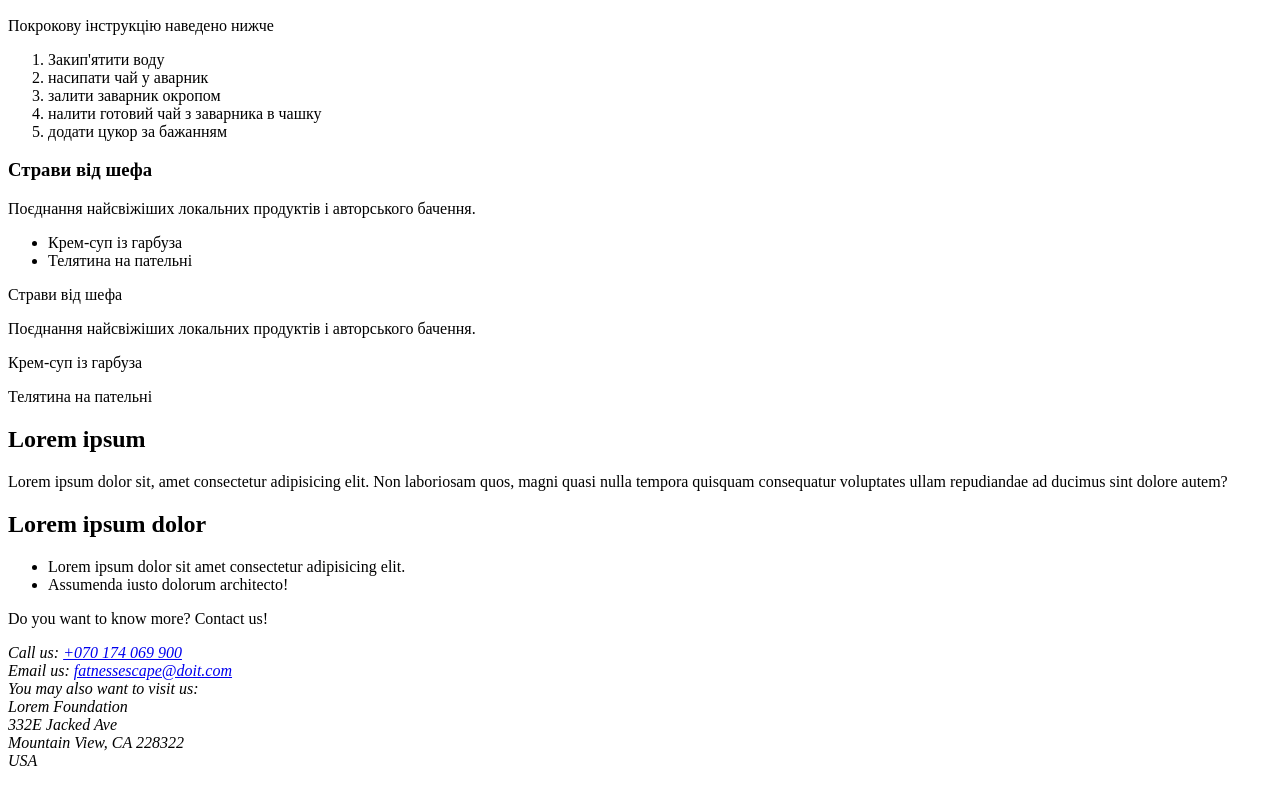
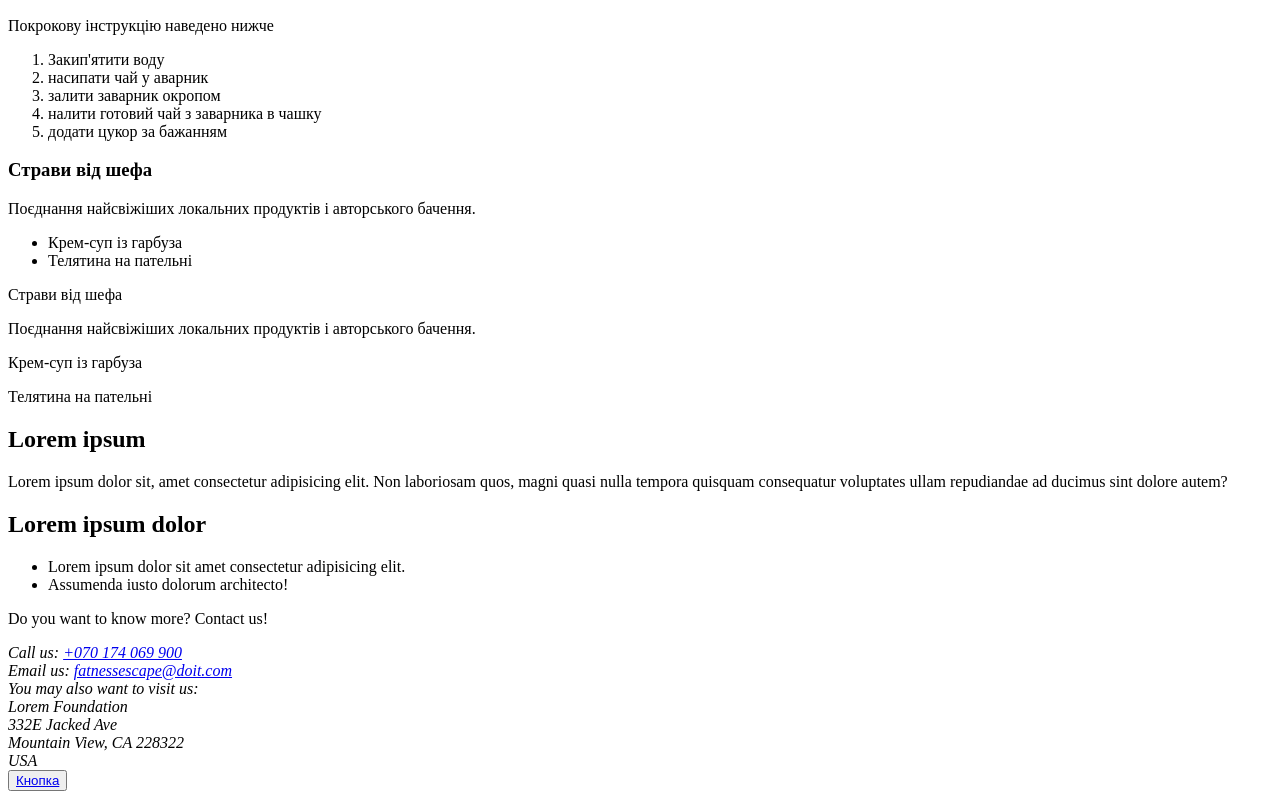
Before and after one commit to SerhiiMordvaniuk/my-first-project, a plain HTML site: page index.html in a window 1280 px wide. Shown: the part 636-1435 px from the top of the page. Before the commit the page ends 1414 px from the top, so only its background shows below. Drawn offline with Linux system fonts and the light colour scheme.

Commit message:
add button

```diff
--- a/index.html
+++ b/index.html
@@ -109,7 +109,10 @@
         </address>
 
 
+        <button> <a href="https://www.fwf.ac.at/"> Кнопка </a> </button>
+
     </section>
+
 
 
 
```
